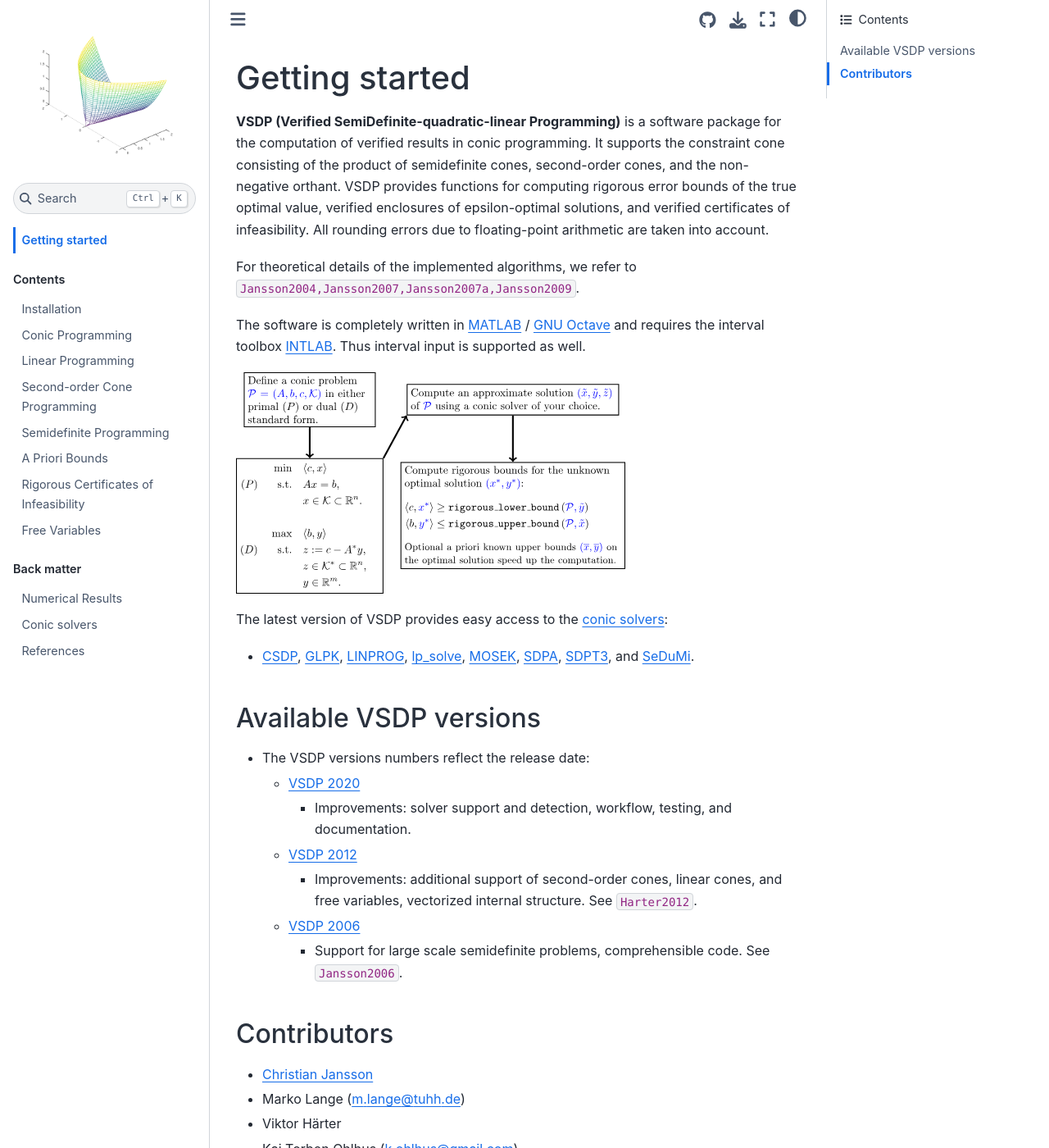
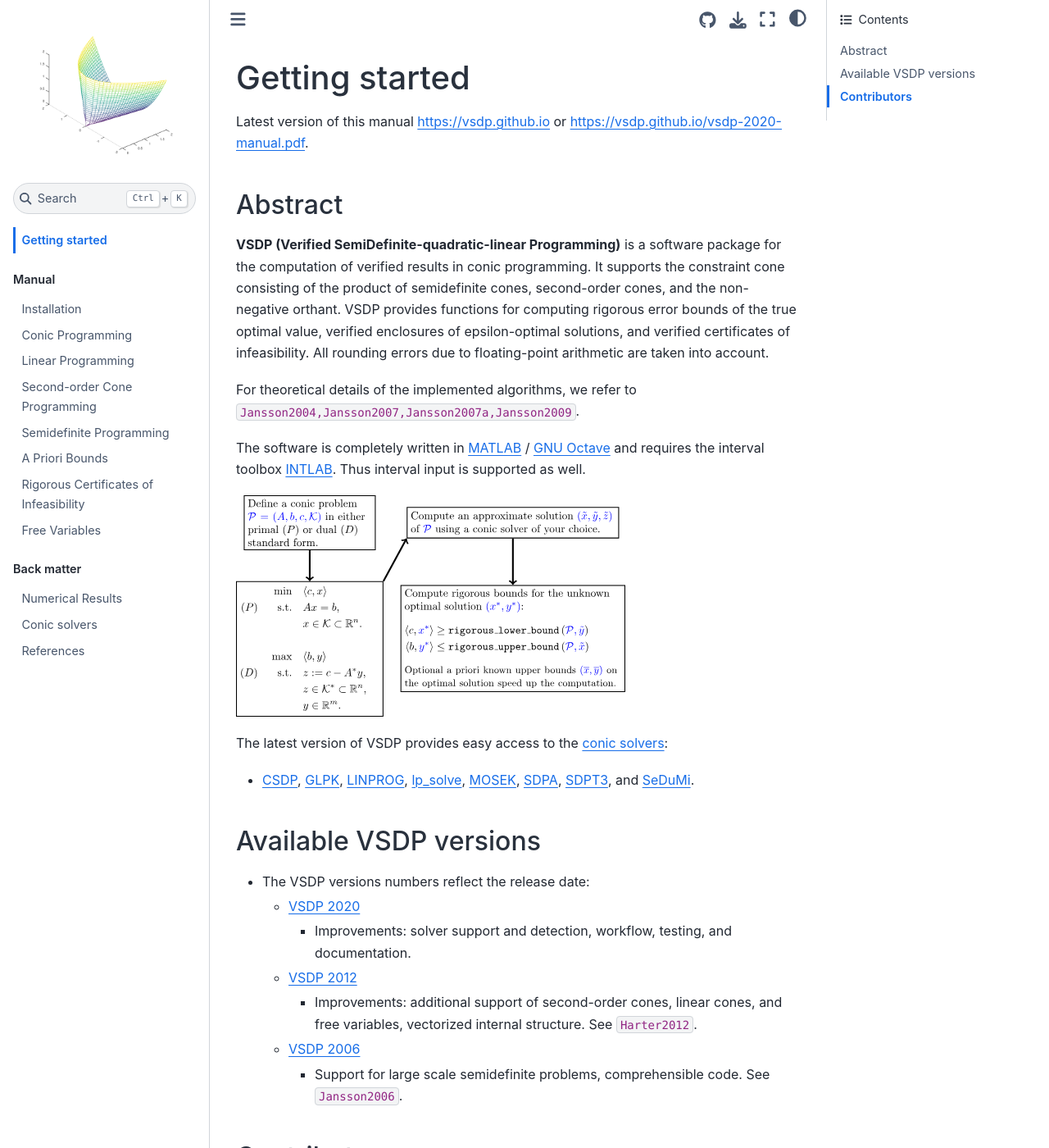
Before and after one commit to vsdp/vsdp-2020, a Jupyter Book: the page built from doc/s00_getting_started.ipynb, in a window 1280 px wide and 1400 px high. Shown: the whole window at 82% size. Built offline with Jupyter Book 1.0.4 settings and Sphinx 7.4.7 and the Sphinx Book theme 1.1.4, drawn with Linux system fonts in a browser that asks for light colours; cross-references to code outside the pages are shown as plain code.

Commit message:
doc: minor changes

```diff
--- a/doc/_config.yml
+++ b/doc/_config.yml
@@ -1,7 +1,7 @@
 # Book settings
 # Learn more at https://jupyterbook.org/customize/config.html
 
-title: "VSDP manual"
+title: "VSDP 2020 manual"
 author: "C. Jansson et al."
 copyright: "2018-2022"
 logo: "res/sdp_cone.png"
--- a/doc/_toc.yml
+++ b/doc/_toc.yml
@@ -1,7 +1,7 @@
 format: jb-book
 root: s00_getting_started.ipynb
 parts:
-  - caption: Contents
+  - caption: Manual
     chapters:
     - file: s01_installation.ipynb
     - file: s02_conic_programming.ipynb
@@ -16,4 +16,6 @@
     chapters:
     - file: s09_numerical_results.ipynb
     - file: s10_conic_solvers.ipynb
+    # For PDF move section of s11_references.ipynb
+    # into previous file, to avoid double header.
     - file: s11_references.ipynb
```
Also changed, not shown: doc/s00_getting_started.ipynb, doc/s01_installation.ipynb, doc/s02_conic_programming.ipynb, doc/s08_free_variables.ipynb, doc/s10_conic_solvers.ipynb, 1 other file.
